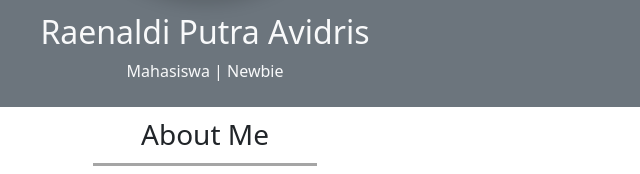
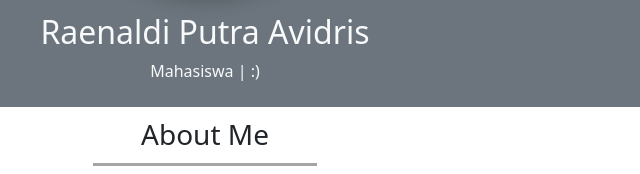
Before and after one commit to avidriss/LatihanBootstrap, a plain HTML site: page LatihanBootstrap1/index.html in a window 1280 px wide. Shown: the part 425-599 px from the top of the page, 435-1075 px from the left. Drawn offline with Linux system fonts and the light colour scheme.

Commit message:
Update index.html

```diff
--- a/LatihanBootstrap1/index.html
+++ b/LatihanBootstrap1/index.html
@@ -47,7 +47,7 @@
     </div>
     <div class="card-body">
         <h2 class="card-title">Raenaldi Putra Avidris</h2>
-        <p class="card-text">Mahasiswa | Newbie</p>
+        <p class="card-text">Mahasiswa | :)</p>
         </div>
     </div>
     <!-- End Jumbotron -->
```
